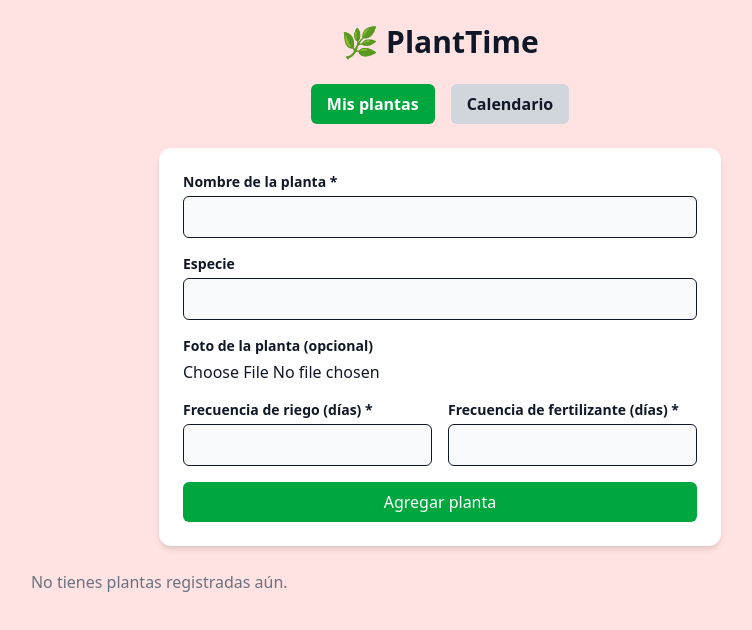
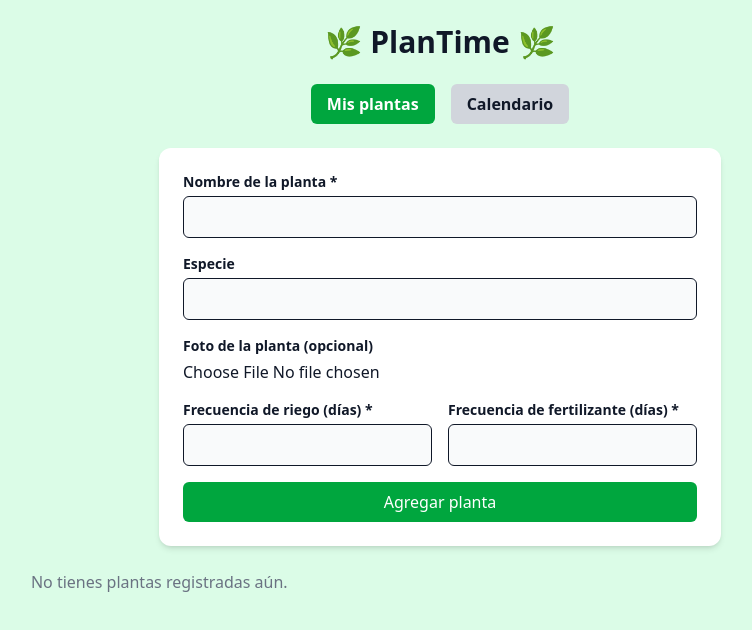
Before and after one commit to veronica-gi/planttime, a React (Vite) app: page / in a window 1280 px wide. Shown: the top 630 px of the page, without its empty margins (200-952 px from the left). Built offline with nearby package versions, Linux system fonts and the light colour scheme.

Commit message:
feat: cambio de color de fondo y título

```diff
--- a/src/app/App.tsx
+++ b/src/app/App.tsx
@@ -26,10 +26,10 @@
 
   return (
 
-    <div className="min-h-screen bg-red-100 dark:bg-zinc-900 text-gray-900 dark:text-white p-6 flex justify-center">
+    <div className="min-h-screen bg-green-100 dark:bg-zinc-900 text-gray-900 dark:text-white p-6 flex justify-center">
       <div className="w-full max-w-none space-y-6">
 
-        <h1 className="text-3xl font-bold text-center">🌿 PlantTime</h1>
+        <h1 className="text-3xl font-bold text-center">🌿 PlanTime 🌿</h1>
 
         {/* NAV VIEW SELECTOR */}
         <div className="flex justify-center gap-4 mb-6">
```
